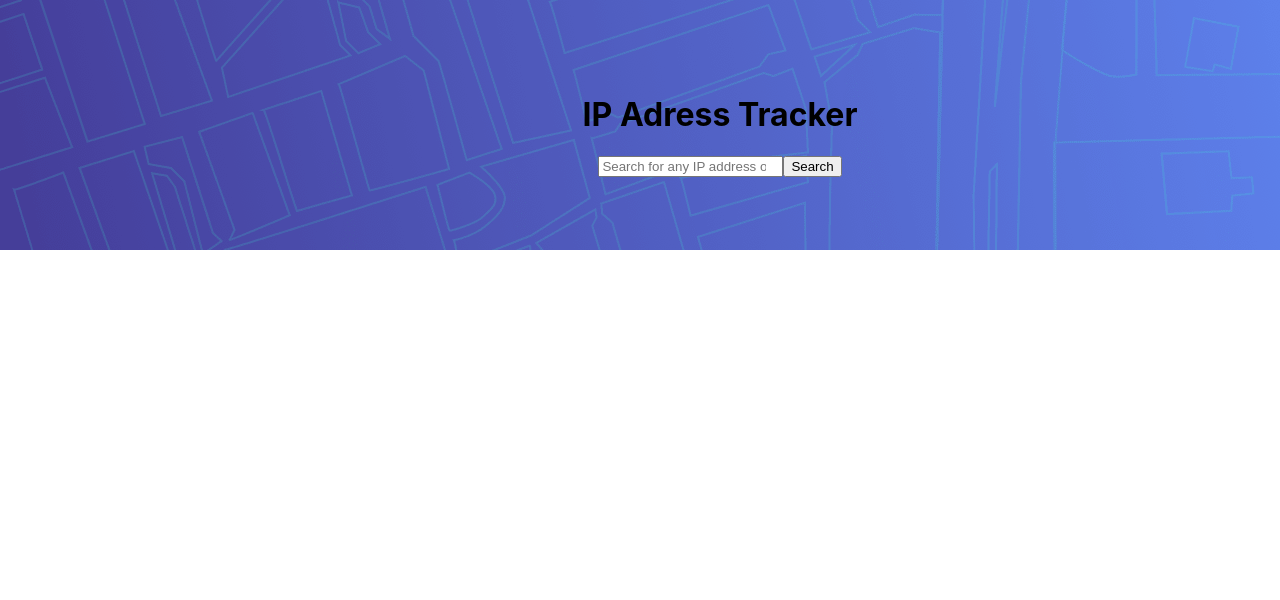
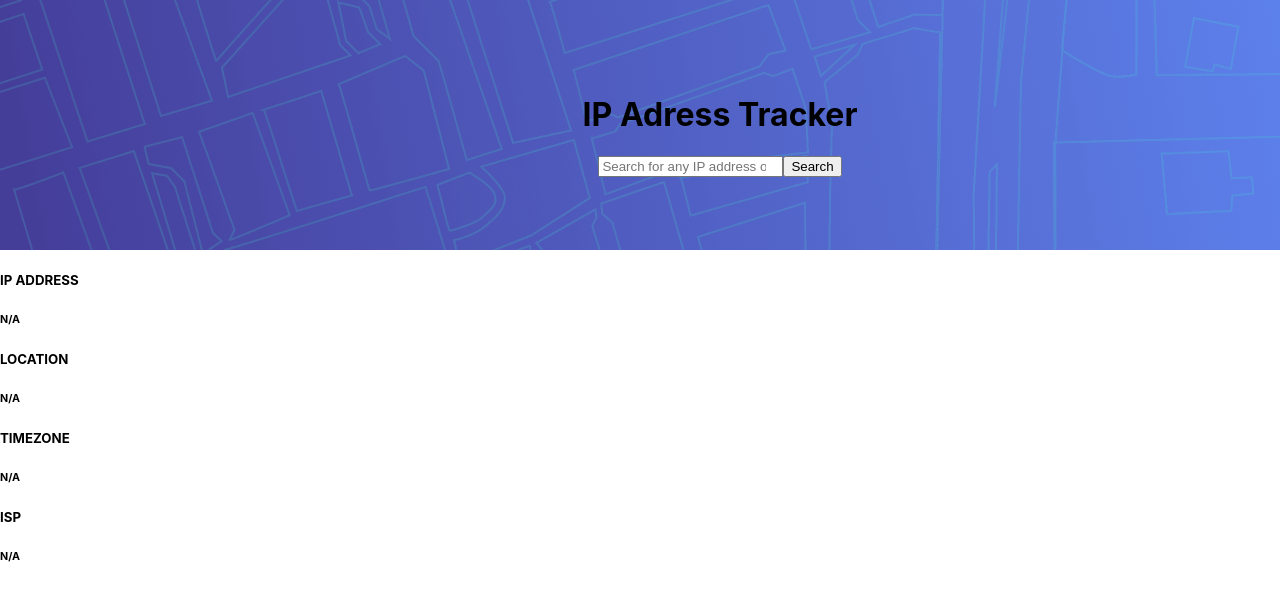
Before and after one commit to ejwoulfe/ip-address-tracker, a React (Create React App) app: page / in a window 1280 px wide. Shown: the top 600 px of the page. Built offline with nearby package versions, Linux system fonts and the light colour scheme.

Commit message:
Added state to the location details component that will display all the needed information above the map, added several interfaces for props, the object we get from the fetch, and an object of an object inside that fetch object.

```diff
--- a/src/App.tsx
+++ b/src/App.tsx
@@ -1,5 +1,6 @@
 import { useState } from "react";
 import "./app.scss";
+import LocationDetails from "./components/location-details/location-details";
 import SearchBar from "./components/search-bar/search-bar";
 
 function App() {
@@ -8,6 +9,7 @@ function App() {
   return (
     <div className="app">
       <SearchBar setValue={setSearchValue} />
+      <LocationDetails searchValue={searchValue} />
     </div>
   );
 }
--- /dev/null
+++ b/src/components/location-details/location-details.tsx
@@ -0,0 +1,62 @@
+import { useEffect, useState } from "react";
+import "./location-details.scss";
+
+interface LocationDetailsProps {
+  searchValue: string;
+}
+interface IPAddressFetchObject {
+  ip: string;
+  location: LocationObject;
+  timezone: string;
+  isp: string;
+}
+interface LocationObject {
+  country: string;
+  region: string;
+  timezone: string;
+}
+export default function LocationDetails(props: LocationDetailsProps) {
+  const [ipAddress, setIPAddress] = useState<string>("N/A");
+  const [location, setLocation] = useState<LocationObject>({
+    country: "N/A",
+    region: "N/A",
+    timezone: "N/A",
+  });
+  const [timezone, setTimezone] = useState<string>("N/A");
+  const [ISP, setISP] = useState<string>("N/A");
+  useEffect(() => {
+    if (props.searchValue !== "") {
+      fetch(process.env.REACT_APP_IPIFY_API_KEY + props.searchValue)
+        .then((response) => response.json())
+        .then((data: IPAddressFetchObject) => {
+          setIPAddress(data.ip);
+          setLocation(data.location);
+          setTimezone(data.location.timezone);
+          setISP(data.isp);
+        })
+        .catch((err) => {
+          console.log(err);
+        });
+    }
+  }, [props.searchValue]);
+  return (
+    <div id="details-container">
+      <span id="details__ip-address">
+        <h5>IP ADDRESS</h5>
+        <h6>{ipAddress}</h6>
+      </span>
+      <span id="details__location">
+        <h5>LOCATION</h5>
+        <h6>{location.country}</h6>
+      </span>
+      <span id="details__timezone">
+        <h5>TIMEZONE</h5>
+        <h6>{timezone}</h6>
+      </span>
+      <span id="details__isp">
+        <h5>ISP</h5>
+        <h6>{ISP}</h6>
+      </span>
+    </div>
+  );
+}
```
Also changed, not shown: src/components/location-details/location-details.scss (added), 1 other file (tests, documents, lock files or other folders).
